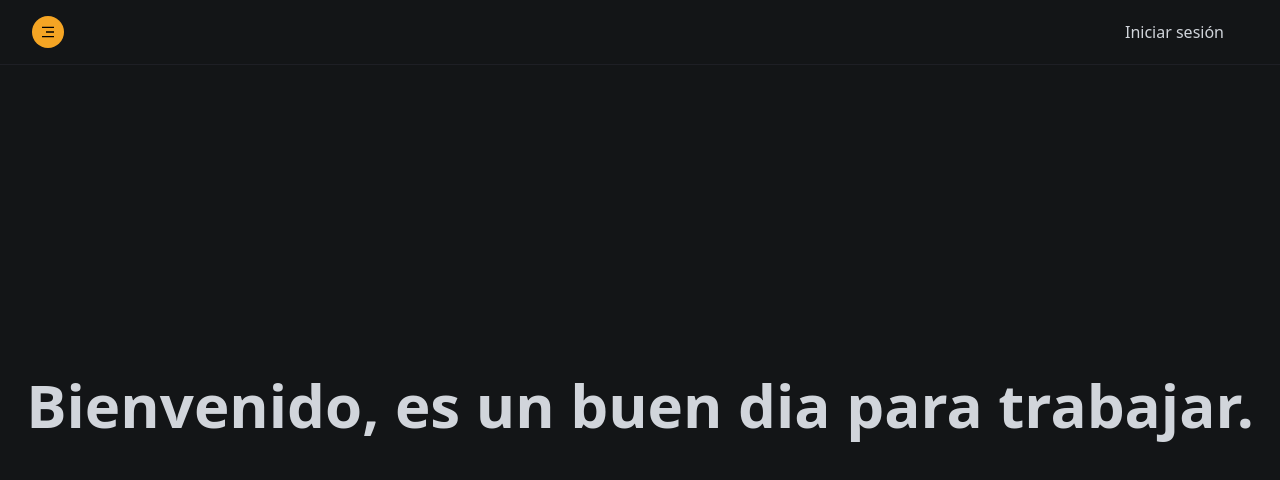
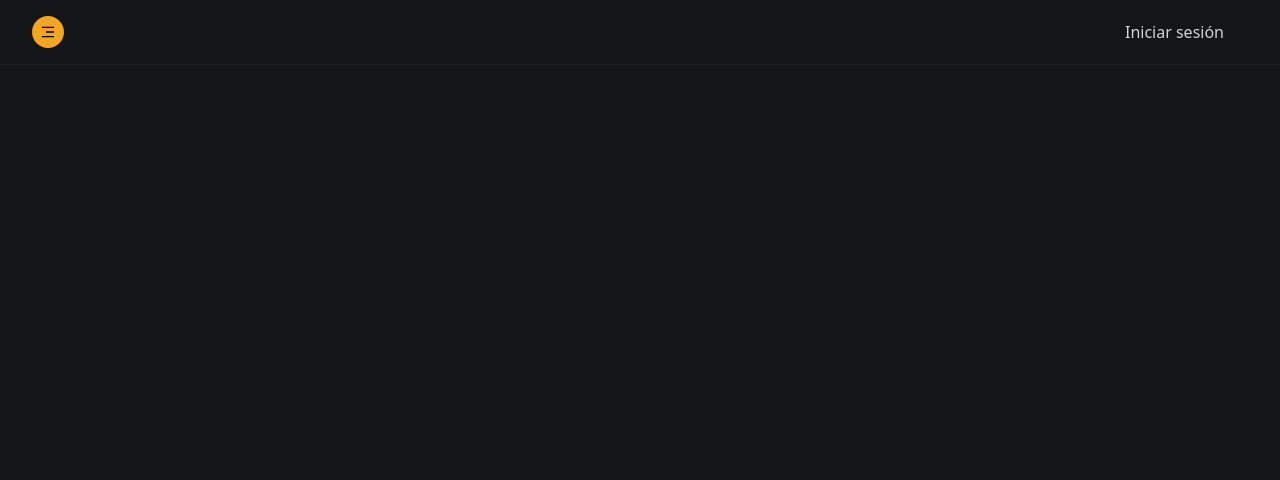
Before and after one commit to DevCarlos17/JN-TELECOM, a React (Vite) app in the folder client/: page / in a window 1280 px wide. Shown: the top 480 px of the page. Built offline with nearby package versions, Linux system fonts and the light colour scheme.

Commit message:
delete home page title

```diff
--- a/client/src/pages/admin/Home.jsx
+++ b/client/src/pages/admin/Home.jsx
@@ -1,10 +1,6 @@
 const Home = () => {
   return (
-    <div className="h-[85vh] flex flex-col justify-center items-center">
-      <h1 className="text-6xl font-bold text-gray-300">
-        Bienvenido, es un buen dia para trabajar.
-      </h1>
-    </div>
+    <div className="h-[85vh] flex flex-col justify-center items-center"></div>
   );
 };
 
```
